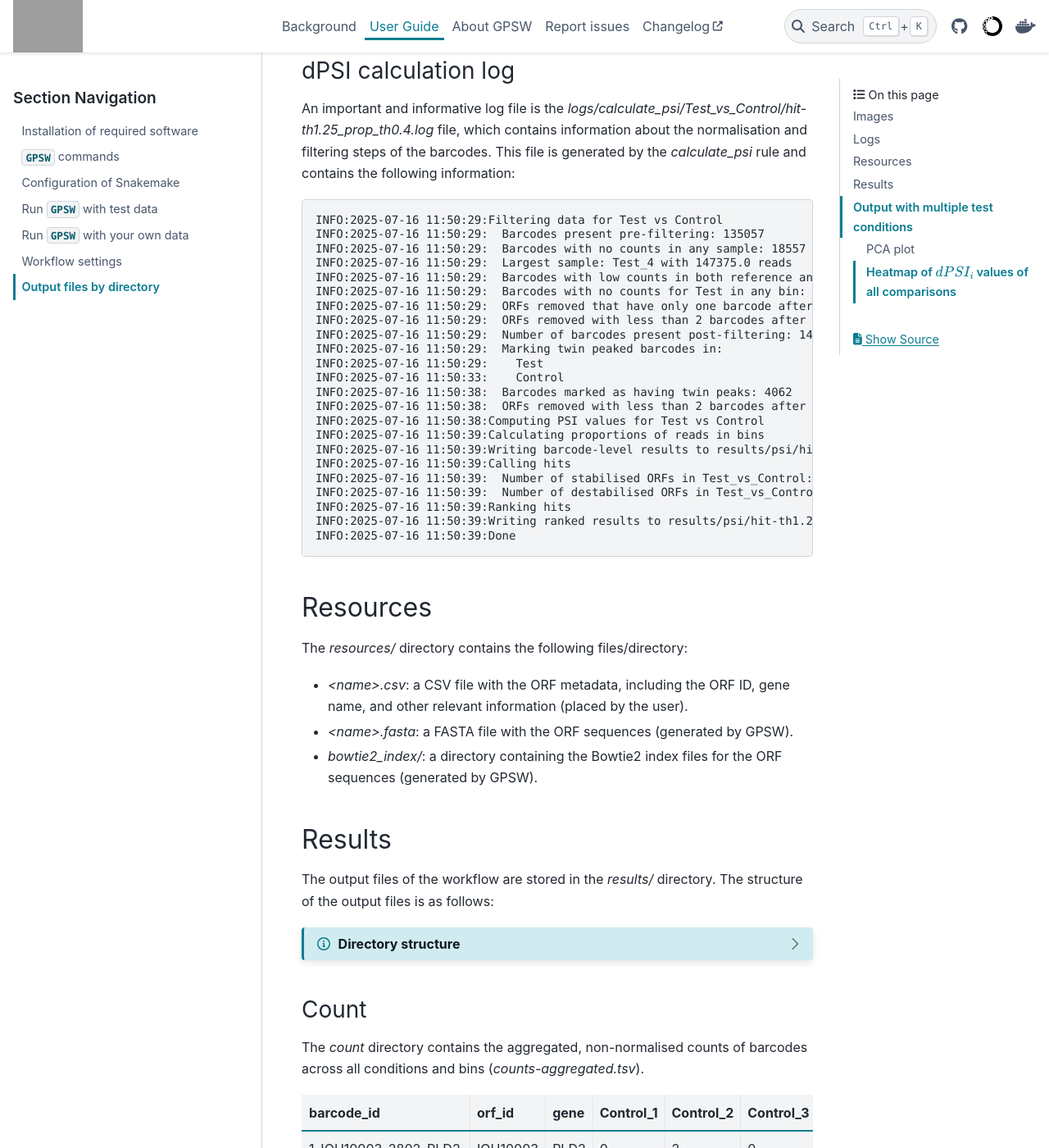
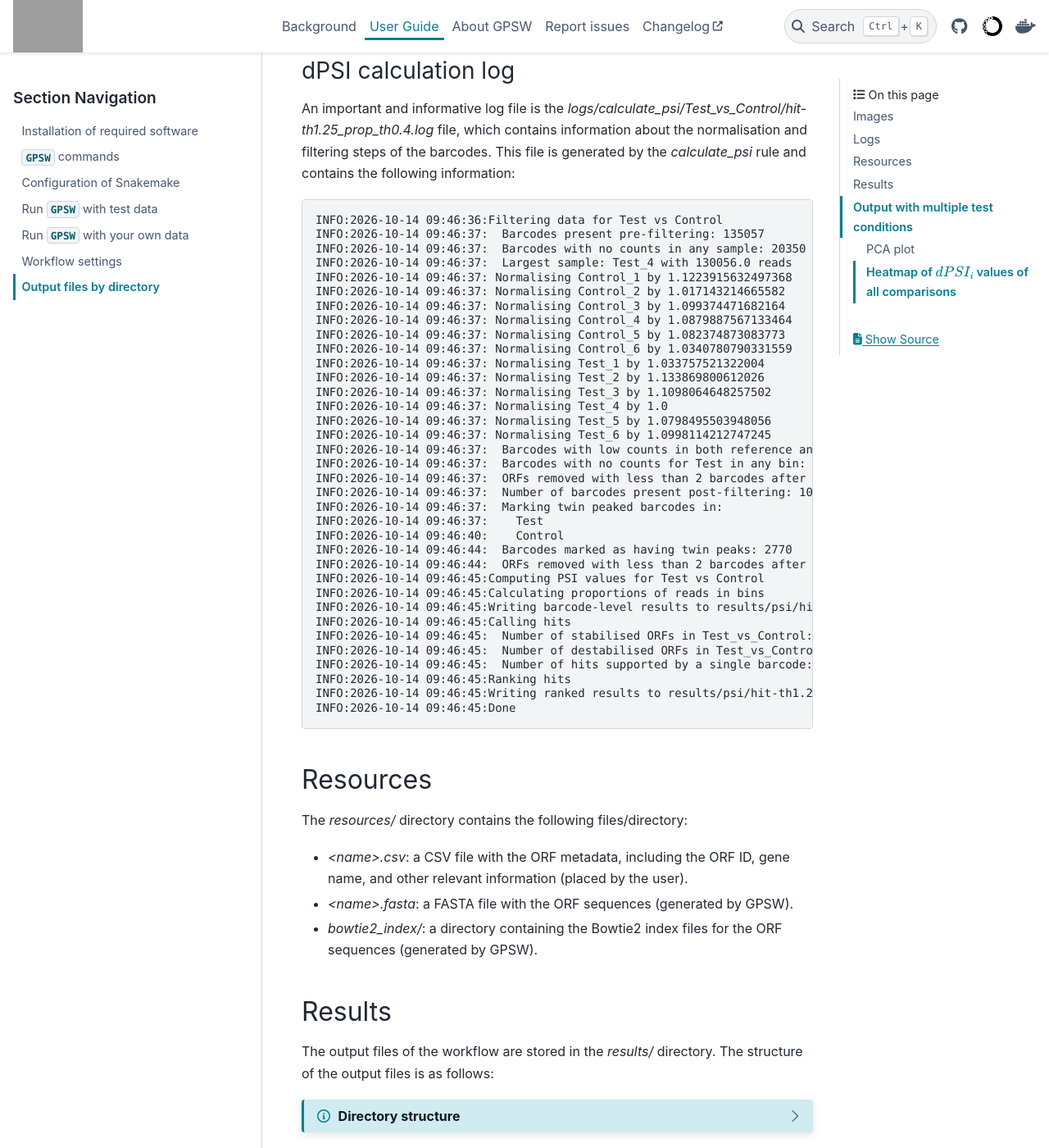
Before and after one commit to niekwit/gps-orfeome, a Sphinx documentation site: the page built from docs/output_files_by_directory.rst, in a window 1280 px wide and 1400 px high, scrolled down 778 px. Shown: the whole window at 82% size. Built offline with Sphinx 7.4.7 and the PyData theme 0.15.4, drawn with Linux system fonts in a browser that asks for light colours; some of the changed lines change nothing that is shown; some of the changed text lies outside the part shown; grey boxes are pictures that could not be loaded.

Commit message:
added new outputs

```diff
--- a/docs/output_files_by_directory.rst
+++ b/docs/output_files_by_directory.rst
@@ -26,66 +26,69 @@
 
       logs/
       ├── bowtie2
-      │   └── index.log
+      │   └── index.log
       ├── calculate_psi
-      │   └── Test_vs_Control
-      │       └── hit-th1.25_prop_th0.4.log
+      │   └── Test_vs_Control
+      │       └── hit-th1.25_prop_th0.4.log
       ├── count
-      │   ├── aggregate_counts.log
-      │   ├── Control_1.log
-      │   ├── Control_2.log
-      │   ├── Control_3.log
-      │   ├── Control_4.log
-      │   ├── Control_5.log
-      │   ├── Control_6.log
-      │   ├── Test_1.log
-      │   ├── Test_2.log
-      │   ├── Test_3.log
-      │   ├── Test_4.log
-      │   ├── Test_5.log
-      │   └── Test_6.log
+      │   ├── aggregate_counts.log
+      │   ├── Control_1.log
+      │   ├── Control_2.log
+      │   ├── Control_3.log
+      │   ├── Control_4.log
+      │   ├── Control_5.log
+      │   ├── Control_6.log
+      │   ├── Test_1.log
+      │   ├── Test_2.log
+      │   ├── Test_3.log
+      │   ├── Test_4.log
+      │   ├── Test_5.log
+      │   └── Test_6.log
       ├── create_fasta.log
       ├── cutadapt
-      │   ├── Control_1.log
-      │   ├── Control_2.log
-      │   ├── Control_3.log
-      │   ├── Control_4.log
-      │   ├── Control_5.log
-      │   ├── Control_6.log
-      │   ├── Test_1.log
-      │   ├── Test_2.log
-      │   ├── Test_3.log
-      │   ├── Test_4.log
-      │   ├── Test_5.log
-      │   └── Test_6.log
+      │   ├── Control_1.log
+      │   ├── Control_2.log
+      │   ├── Control_3.log
+      │   ├── Control_4.log
+      │   ├── Control_5.log
+      │   ├── Control_6.log
+      │   ├── Test_1.log
+      │   ├── Test_2.log
+      │   ├── Test_3.log
+      │   ├── Test_4.log
+      │   ├── Test_5.log
+      │   └── Test_6.log
       ├── fastqc
-      │   ├── Control_1.log
-      │   ├── Control_2.log
-      │   ├── Control_3.log
-      │   ├── Control_4.log
-      │   ├── Control_5.log
-      │   ├── Control_6.log
-      │   ├── Test_1.log
-      │   ├── Test_2.log
-      │   ├── Test_3.log
-      │   ├── Test_4.log
-      │   ├── Test_5.log
-      │   └── Test_6.log
+      │   ├── Control_1.log
+      │   ├── Control_2.log
+      │   ├── Control_3.log
+      │   ├── Control_4.log
+      │   ├── Control_5.log
+      │   ├── Control_6.log
+      │   ├── Test_1.log
+      │   ├── Test_2.log
+      │   ├── Test_3.log
+      │   ├── Test_4.log
+      │   ├── Test_5.log
+      │   └── Test_6.log
       ├── missed-rgrnas.log
       ├── multiqc
-      │   └── multiqc.log
+      │   └── multiqc.log
       ├── plot-alignment-rate.log
       ├── plot-coverage.log
       ├── plot_histograms
-      │   └── hit-th1.25_prop_th0.4.log
+      │   └── hit-th1.25_prop_th0.4_Test_vs_Control.log
       ├── plot_psi
-      │   ├── ddpsi_twin_peaks_hit-th1.25_prop_th0.4_Test_vs_Control.log
-      │   ├── dpsi_rank_hit-th1.25_prop_th0.4.log
-      │   └── hit-th1.25_prop_th0.4.log
-      └── snakemake
-         └── 2025-07-16_11-49-52_snakemake.log
+      │   ├── ddpsi_twin_peaks_hit-th1.25_prop_th0.4_Test_vs_Control.log
+      │   ├── dpsi_rank_hit-th1.25_prop_th0.4_Test_vs_Control.log
+      │   ├── dpsi_vs_sd_hit-th1.25_prop_th0.4_Test_vs_Control.log
+      │   ├── hit-th1.25_prop_th0.4_Test_vs_Control.log
+      │   └── twin_peaks_sensitivity_hit-th1.25_prop_th0.4_Test_vs_Control.log
+      ├── snakemake
+      │   └── 2026-10-14_09-45-49_snakemake.log
+      └── twin_peaks_sensitivity
+         └── hit-th1.25_prop_th0.4_Test_vs_Control.log
 
-      10 directories, 48 files
 
 
 dPSI calculation log
@@ -95,29 +98,41 @@
 
 .. code-block:: text
 
-   INFO:2025-07-16 11:50:29:Filtering data for Test vs Control
-   INFO:2025-07-16 11:50:29:  Barcodes present pre-filtering: 135057
-   INFO:2025-07-16 11:50:29:  Barcodes with no counts in any sample: 18557
-   INFO:2025-07-16 11:50:29:  Largest sample: Test_4 with 147375.0 reads
-   INFO:2025-07-16 11:50:29:  Barcodes with low counts in both reference and test condition: 97854
-   INFO:2025-07-16 11:50:29:  Barcodes with no counts for Test in any bin: 0
-   INFO:2025-07-16 11:50:29:  ORFs removed that have only one barcode after filtering: 0
-   INFO:2025-07-16 11:50:29:  ORFs removed with less than 2 barcodes after filtering: 0
-   INFO:2025-07-16 11:50:29:  Number of barcodes present post-filtering: 14559
-   INFO:2025-07-16 11:50:29:  Marking twin peaked barcodes in:
-   INFO:2025-07-16 11:50:29:    Test
-   INFO:2025-07-16 11:50:33:    Control
-   INFO:2025-07-16 11:50:38:  Barcodes marked as having twin peaks: 4062
-   INFO:2025-07-16 11:50:38:  ORFs removed with less than 2 barcodes after removing  barcodes with twin peaks: 2632
-   INFO:2025-07-16 11:50:38:Computing PSI values for Test vs Control
-   INFO:2025-07-16 11:50:39:Calculating proportions of reads in bins
-   INFO:2025-07-16 11:50:39:Writing barcode-level results to results/psi/hit-th1.25_prop_th0.4/Test_vs_Control_barcode.summary.csv
-   INFO:2025-07-16 11:50:39:Calling hits
-   INFO:2025-07-16 11:50:39:  Number of stabilised ORFs in Test_vs_Control: 5
-   INFO:2025-07-16 11:50:39:  Number of destabilised ORFs in Test_vs_Control: 13
-   INFO:2025-07-16 11:50:39:Ranking hits
-   INFO:2025-07-16 11:50:39:Writing ranked results to results/psi/hit-th1.25_prop_th0.4/Test_vs_Control_gene.summary.csv
-   INFO:2025-07-16 11:50:39:Done
+   INFO:2026-10-14 09:46:36:Filtering data for Test vs Control
+   INFO:2026-10-14 09:46:37:  Barcodes present pre-filtering: 135057
+   INFO:2026-10-14 09:46:37:  Barcodes with no counts in any sample: 20350
+   INFO:2026-10-14 09:46:37:  Largest sample: Test_4 with 130056.0 reads
+   INFO:2026-10-14 09:46:37: Normalising Control_1 by 1.1223915632497368
+   INFO:2026-10-14 09:46:37: Normalising Control_2 by 1.017143214665582
+   INFO:2026-10-14 09:46:37: Normalising Control_3 by 1.099374471682164
+   INFO:2026-10-14 09:46:37: Normalising Control_4 by 1.0879887567133464
+   INFO:2026-10-14 09:46:37: Normalising Control_5 by 1.082374873083773
+   INFO:2026-10-14 09:46:37: Normalising Control_6 by 1.0340780790331559
+   INFO:2026-10-14 09:46:37: Normalising Test_1 by 1.033757521322004
+   INFO:2026-10-14 09:46:37: Normalising Test_2 by 1.133869800612026
+   INFO:2026-10-14 09:46:37: Normalising Test_3 by 1.1098064648257502
+   INFO:2026-10-14 09:46:37: Normalising Test_4 by 1.0
+   INFO:2026-10-14 09:46:37: Normalising Test_5 by 1.0798495503948056
+   INFO:2026-10-14 09:46:37: Normalising Test_6 by 1.0998114212747245
+   INFO:2026-10-14 09:46:37:  Barcodes with low counts in both reference and test condition: 100271
+   INFO:2026-10-14 09:46:37:  Barcodes with no counts for Test in any bin: 0
+   INFO:2026-10-14 09:46:37:  ORFs removed with less than 2 barcodes after filtering: 3824
+   INFO:2026-10-14 09:46:37:  Number of barcodes present post-filtering: 10612
+   INFO:2026-10-14 09:46:37:  Marking twin peaked barcodes in:
+   INFO:2026-10-14 09:46:37:    Test
+   INFO:2026-10-14 09:46:40:    Control
+   INFO:2026-10-14 09:46:44:  Barcodes marked as having twin peaks: 2770
+   INFO:2026-10-14 09:46:44:  ORFs removed with less than 2 barcodes after removing  barcodes with twin peaks: 1937
+   INFO:2026-10-14 09:46:45:Computing PSI values for Test vs Control
+   INFO:2026-10-14 09:46:45:Calculating proportions of reads in bins
+   INFO:2026-10-14 09:46:45:Writing barcode-level results to results/psi/hit-th1.25_prop_th0.4/Test_vs_Control_barcode.summary.csv
+   INFO:2026-10-14 09:46:45:Calling hits
+   INFO:2026-10-14 09:46:45:  Number of stabilised ORFs in Test_vs_Control: 3
+   INFO:2026-10-14 09:46:45:  Number of destabilised ORFs in Test_vs_Control: 10
+   INFO:2026-10-14 09:46:45:  Number of hits supported by a single barcode: 0
+   INFO:2026-10-14 09:46:45:Ranking hits
+   INFO:2026-10-14 09:46:45:Writing ranked results to results/psi/hit-th1.25_prop_th0.4/Test_vs_Control_gene.summary.csv
+   INFO:2026-10-14 09:46:45:Done
 
 
 Resources
@@ -143,70 +158,70 @@
 
       results/
       ├── count
-      │   └── counts-aggregated.tsv
+      │   └── counts-aggregated.tsv
       ├── psi
-      │   └── hit-th1.25_prop_th0.4
-      │       ├── Test_vs_Control_barcode.summary.csv
-      │       ├── Test_vs_Control_ddpsi_twin_peaks.csv
-      │       └── Test_vs_Control_gene.summary.csv
+      │   └── hit-th1.25_prop_th0.4
+      │       ├── Test_vs_Control_barcode.summary.csv
+      │       ├── Test_vs_Control_ddpsi_twin_peaks.csv
+      │       ├── Test_vs_Control_gene.summary.csv
+      │       └── Test_vs_Control_twin_peaks_sensitivity.csv
       ├── psi_plots
-      │   └── hit-th1.25_prop_th0.4
-      │       ├── Test_vs_Control
-      │       │   ├── destabilised
-      │       │   │   ├── AP2M1_IOH21478.pdf
-      │       │   │   ├── C3orf36_D52948.pdf
-      │       │   │   ├── C6orf201_U11005.pdf
-      │       │   │   ├── CDK16_D4804.pdf
-      │       │   │   ├── CXorf40B_IOH9866.pdf
-      │       │   │   ├── EIF3I_IOH3628.pdf
-      │       │   │   ├── GNAS_IOH39616.pdf
-      │       │   │   ├── INHBE_U3932.pdf
-      │       │   │   ├── MAPK8IP2_U13451.pdf
-      │       │   │   ├── PRPH2_IOH61916.pdf
-      │       │   │   ├── RPS18_IOH41520.pdf
-      │       │   │   ├── SCAMP1_IOH12951.pdf
-      │       │   │   └── UBL5_U5662.pdf
-      │       │   └── stabilised
-      │       │       ├── 0_U14469.pdf
-      │       │       ├── APOA2_IOH7290.pdf
-      │       │       ├── CHST9_IOH80001.pdf
-      │       │       ├── SLC31A2_U13112.pdf
-      │       │       └── XKR8_IOH14631.pdf
-      │       ├── Test_vs_Control_ddpsi_twin_peaks.pdf
-      │       ├── Test_vs_Control_dpsi_histogram.pdf
-      │       ├── Test_vs_Control_dpsi_rank.pdf
-      │       ├── Test_vs_Control_dpsi_sd_histogram.pdf
-      │       └── Test_vs_Control_psi_histogram.pdf
+      │   └── hit-th1.25_prop_th0.4
+      │       ├── Test_vs_Control
+      │       │   ├── destabilised
+      │       │   │   ├── 10_IFITM3_IOH3178.pdf
+      │       │   │   ├── 1_ADAMTS5_IOH82044.pdf
+      │       │   │   ├── 2_RPS18_IOH41520.pdf
+      │       │   │   ├── 3_CXorf40B_IOH9866.pdf
+      │       │   │   ├── 4_C6orf201_U11005.pdf
+      │       │   │   ├── 5_PDPN_IOH46102.pdf
+      │       │   │   ├── 6_GNAS_IOH39616.pdf
+      │       │   │   ├── 7_ACAT1_IOH13002.pdf
+      │       │   │   ├── 8_C14orf147_IOH13958.pdf
+      │       │   │   └── 9_TMEM43_IOH27841.pdf
+      │       │   └── stabilised
+      │       │       ├── 1_CHST9_IOH80001.pdf
+      │       │       ├── 2_APOA2_IOH7290.pdf
+      │       │       └── 3_XKR8_IOH14631.pdf
+      │       ├── Test_vs_Control_ddpsi_twin_peaks.pdf
+      │       ├── Test_vs_Control_dpsi_histogram.pdf
+      │       ├── Test_vs_Control_dpsi_rank.pdf
+      │       ├── Test_vs_Control_dpsi_sd_histogram.pdf
+      │       ├── Test_vs_Control_dpsi_vs_sd.pdf
+      │       ├── Test_vs_Control_psi_histogram.pdf
+      │       ├── Test_vs_Control_sob_histogram.pdf
+      │       └── Test_vs_Control_twin_peaks_sensitivity.pdf
       ├── qc
-      │   ├── alignment-rates.pdf
-      │   ├── fastqc
-      │   │   ├── Control_1_fastqc.zip
-      │   │   ├── Control_1.html
-      │   │   ├── Control_2_fastqc.zip
-      │   │   ├── Control_2.html
-      │   │   ├── Control_3_fastqc.zip
-      │   │   ├── Control_3.html
-      │   │   ├── Control_4_fastqc.zip
-      │   │   ├── Control_4.html
-      │   │   ├── Control_5_fastqc.zip
-      │   │   ├── Control_5.html
-      │   │   ├── Control_6_fastqc.zip
-      │   │   ├── Control_6.html
-      │   │   ├── Test_1_fastqc.zip
-      │   │   ├── Test_1.html
-      │   │   ├── Test_2_fastqc.zip
-      │   │   ├── Test_2.html
-      │   │   ├── Test_3_fastqc.zip
-      │   │   ├── Test_3.html
-      │   │   ├── Test_4_fastqc.zip
-      │   │   ├── Test_4.html
-      │   │   ├── Test_5_fastqc.zip
-      │   │   ├── Test_5.html
-      │   │   ├── Test_6_fastqc.zip
-      │   │   └── Test_6.html
-      │   ├── missed-barcodes.pdf
-      │   ├── multiqc.html
-      │   └── sequence-coverage.pdf
+      │   ├── alignment-rates.csv
+      │   ├── alignment-rates.pdf
+      │   ├── fastqc
+      │   │   ├── Control_1_fastqc.zip
+      │   │   ├── Control_1.html
+      │   │   ├── Control_2_fastqc.zip
+      │   │   ├── Control_2.html
+      │   │   ├── Control_3_fastqc.zip
+      │   │   ├── Control_3.html
+      │   │   ├── Control_4_fastqc.zip
+      │   │   ├── Control_4.html
+      │   │   ├── Control_5_fastqc.zip
+      │   │   ├── Control_5.html
+      │   │   ├── Control_6_fastqc.zip
+      │   │   ├── Control_6.html
+      │   │   ├── Test_1_fastqc.zip
+      │   │   ├── Test_1.html
+      │   │   ├── Test_2_fastqc.zip
+      │   │   ├── Test_2.html
+      │   │   ├── Test_3_fastqc.zip
+      │   │   ├── Test_3.html
+      │   │   ├── Test_4_fastqc.zip
+      │   │   ├── Test_4.html
+      │   │   ├── Test_5_fastqc.zip
+      │   │   ├── Test_5.html
+      │   │   ├── Test_6_fastqc.zip
+      │   │   └── Test_6.html
+      │   ├── missed-barcodes.pdf
+      │   ├── multiqc.html
+      │   └── sequence-coverage.pdf
       └── trimmed
          ├── Control_1.qc.txt
          ├── Control_2.qc.txt
@@ -221,7 +236,8 @@
          ├── Test_5.qc.txt
          └── Test_6.qc.txt
 
-      11 directories, 65 files
+      11 directories, 67 files
+
 
 Count
 --------------------------------------------------------------------------------
@@ -302,7 +318,8 @@
    .. list-table::
       :header-rows: 1
 
-      * - barcode_id
+      * - Comparison
+        - barcode_id
         - orf_id
         - gene
         - Control_1
@@ -329,87 +346,95 @@
         - deltaPSI
         - delta_PSI_mean
         - delta_PSI_SD
-      * - 18_IOH10009_315_C9orf80
+        - agreeing_barcodes
+      * - Test_vs_Control
+        - 18_IOH10009_315_C9orf80
         - IOH10009
         - C9orf80
         - 0.0
-        - 0.047
-        - 0.047
         - 0.0
-        - 0.428
-        - 0.476
-        - 0.034
+        - 0.059
+        - 0.0
+        - 0.471
+        - 0.471
+        - 0.036
         - 0.0
         - 0.0
-        - 0.103
-        - 0.551
-        - 0.310
-        - 21.0
-        - 29.0
+        - 0.107
+        - 0.5
+        - 0.357
+        - 17.0
+        - 28.0
         - 4
         - False
+        - 4
+        - 5.353
+        - 5.107
+        - 5.151
+        - 5.025
+        - -0.246
+        - -0.126
+        - 0.149
         - 3
-        - 5.238
-        - 5.068
-        - 5.184
-        - 5.116
-        - -0.169
-        - -0.068
-        - 0.311
-      * - 19_IOH10009_315_C9orf80
+      * - Test_vs_Control
+        - 19_IOH10009_315_C9orf80
         - IOH10009
         - C9orf80
         - 0.0
-        - 0.066
-        - 0.133
+        - 0.071
+        - 0.071
         - 0.0
-        - 0.267
-        - 0.533
+        - 0.286
+        - 0.571
         - 0.0
-        - 0.043
+        - 0.048
         - 0.0
-        - 0.043
-        - 0.391
-        - 0.521
-        - 15.0
-        - 23.0
+        - 0.048
+        - 0.429
+        - 0.476
+        - 14.0
+        - 21.0
         - 4
         - False
+        - 4
+        - 5.214
+        - 5.286
+        - 5.151
+        - 5.025
+        - 0.071
+        - -0.126
+        - 0.149
         - 3
-        - 5.066
-        - 5.347
-        - 5.184
-        - 5.116
-        - 0.281
-        - -0.068
-        - 0.311
-      * - 20_IOH10009_315_C9orf80
+      * - Test_vs_Control
+        - 20_IOH10009_315_C9orf80
         - IOH10009
         - C9orf80
-        - 0.045
-        - 0.090
         - 0.0
-        - 0.272
-        - 0.272
-        - 0.318
+        - 0.05
+        - 0.0
+        - 0.35
+        - 0.3
+        - 0.3
         - 0.0
         - 0.0
-        - 0.05
-        - 0.2
-        - 0.65
-        - 0.1
-        - 22.0
+        - 0.059
+        - 0.235
+        - 0.647
+        - 0.059
         - 20.0
+        - 17.0
         - 4
-        - True
+        - False
+        - 4
+        - 4.8
+        - 4.706
+        - 5.151
+        - 5.025
+        - -0.094
+        - -0.126
+        - 0.149
         - 3
-        - NA
-        - NA
-        - 5.184
-        - 5.116
-        - NA
-        - -0.068
-        - 0.311
+
 
 
 - ``Test_vs_Control_gene.summary.csv``: a CSV file with the gene-level results. This file contains, among others, the mean dPSI for each gene, and whether a gene is stabilised/destabilised in the test condition compared to the control condition, as well as an associated ranking. ``agreeing_barcodes`` is the number of good barcodes whose dPSI has the same sign as the mean dPSI of the ORF, and ``single_barcode_hit`` is ``True`` for hits that are supported by fewer than two such barcodes (i.e. hits likely driven by a single barcode). These columns do not affect hit calling or ranking.
@@ -419,44 +444,49 @@
 
       * - orf_id
         - gene
+        - good_barcodes
         - delta_PSI_mean
-        - good_barcodes
+        - delta_PSI_SD
         - agreeing_barcodes
         - stabilised
         - destabilised
         - single_barcode_hit
         - stabilised_rank
         - destabilised_rank
-      * - IOH10176
-        - TYROBP
-        - 1.637
-        - 3
-        - 3
+      * - IOH80001
+        - CHST9
+        - 2
+        - 1.731
+        - 2.044
+        - 2
         - True
         - False
         - False
-        - 31
+        - 1
         - NA
-      * - IOH10333
-        - C10orf54
-        - 1.647
-        - 3
-        - 3
+      * - IOH7290
+        - APOA2
+        - 2
+        - 1.391
+        - 1.091
+        - 2
         - True
         - False
         - False
-        - 22
+        - 2
         - NA
-      * - IOH11069
-        - UBD
-        - -1.882
-        - 2
-        - 2
-        - False
+      * - IOH14631
+        - XKR8
+        - 4
+        - 1.388
+        - 1.044
+        - 4
         - True
         - False
+        - False
+        - 3
         - NA
-        - 1
+
 
 
 PSI Plots
@@ -572,44 +602,50 @@
 
    .. code-block:: text
 
-      This is cutadapt 4.9 with Python 3.12.10
-      Command line parameters: --cores 4 -g CCAGTAGGTCCACTATGAGT -l 20 -q 20 --discard-untrimmed -o results/trimmed/Control_1.fastq.gz reads/Control_1.fastq.gz
+      This is cutadapt 4.9 with Python 3.12.13
+      Command line parameters: --cores 4 -g CCAGTAGGTCCACTATGAGT...AGCTGTGTAAGCGGAACTAG -m 24 -M 30 --discard-untrimmed -o results/trimmed/Control_1.fastq.gz reads/Control_1.fastq.gz
       Processing single-end reads on 4 cores ...
-      Finished in 0.842 s (4.809 µs/read; 12.48 M reads/minute).
+      Finished in 1.009 s (5.763 µs/read; 10.41 M reads/minute).
 
       === Summary ===
 
       Total reads processed:                 175,000
-      Reads with adapters:                   174,492 (99.7%)
-      Reads written (passing filters):       174,492 (99.7%)
+      Reads with adapters:                   171,199 (97.8%)
+
+      == Read fate breakdown ==
+      Reads that were too short:               1,179 (0.7%)
+      Reads that were too long:                4,669 (2.7%)
+      Reads written (passing filters):       169,152 (96.7%)
 
       Total basepairs processed:    26,250,000 bp
-      Quality-trimmed:                  27,953 bp (0.1%)
-      Total written (filtered):      3,489,639 bp (13.3%)
+      Total written (filtered):      4,554,571 bp (17.4%)
 
       === Adapter 1 ===
 
-      Sequence: CCAGTAGGTCCACTATGAGT; Type: regular 5'; Length: 20; Trimmed: 174492 times
+      Sequence: CCAGTAGGTCCACTATGAGT...AGCTGTGTAAGCGGAACTAG; Type: linked; Length: 20+20; 5' trimmed: 171199 times; 3' trimmed: 171199 times
 
-      Minimum overlap: 3
+      Minimum overlap: 3+3
       No. of allowed errors:
       1-9 bp: 0; 10-19 bp: 1; 20 bp: 2
 
-      Overview of removed sequences
+      No. of allowed errors:
+      1-9 bp: 0; 10-19 bp: 1; 20 bp: 2
+
+      Overview of removed sequences at 5' end
       length	count	expect	max.err	error counts
-      3	133	2734.4	0	133
+      3	115	2734.4	0	115
       4	1	683.6	0	1
       18	3	0.0	1	2 1
       19	47	0.0	1	6 38 3
-      20	19984	0.0	2	17434 2236 314
-      21	19934	0.0	2	17471 2165 298
-      22	24169	0.0	2	21274 2541 354
-      23	25389	0.0	2	22189 2779 421
-      24	23155	0.0	2	20282 2529 344
-      25	24034	0.0	2	21051 2524 459
-      26	20808	0.0	2	18067 2310 431
-      27	16792	0.0	2	14576 1895 321
-      28	34	0.0	2	13 18 3
+      20	19580	0.0	2	17129 2155 296
+      21	19625	0.0	2	17229 2112 284
+      22	23834	0.0	2	20994 2506 334
+      23	24882	0.0	2	21758 2723 401
+      24	22684	0.0	2	19883 2464 337
+      25	23524	0.0	2	20627 2455 442
+      26	20396	0.0	2	17727 2250 419
+      27	16467	0.0	2	14327 1833 307
+      28	33	0.0	2	13 17 3
       31	1	0.0	2	1
       32	1	0.0	2	0 0 1
       33	1	0.0	2	1
@@ -618,7 +654,65 @@
       38	1	0.0	2	1
       40	1	0.0	2	1
       47	1	0.0	2	1
-      57	1	0.0	2	0 1
+
+
+
+      Overview of removed sequences at 3' end
+      length	count	expect	max.err	error counts
+      3	149	2734.4	0	149
+      4	1	683.6	0	1
+      5	2	170.9	0	2
+      8	1	2.7	0	1
+      43	1	0.0	2	1
+      66	1	0.0	2	1
+      67	1	0.0	2	1
+      69	1	0.0	2	1
+      73	2	0.0	2	2
+      75	1	0.0	2	1
+      81	1	0.0	2	1
+      82	1	0.0	2	0 1
+      83	1	0.0	2	1
+      84	2	0.0	2	2
+      85	1	0.0	2	0 1
+      86	1	0.0	2	1
+      87	2	0.0	2	1 1
+      88	6	0.0	2	3 1 2
+      89	3	0.0	2	3
+      90	1	0.0	2	0 1
+      91	2	0.0	2	1 1
+      92	60	0.0	2	50 9 1
+      93	7837	0.0	2	6535 941 361
+      94	9941	0.0	2	8274 1208 459
+      95	11433	0.0	2	9697 1287 449
+      96	11099	0.0	2	9423 1244 432
+      97	12241	0.0	2	10328 1409 504
+      98	11582	0.0	2	9809 1307 466
+      99	17914	0.0	2	15117 2193 604
+      100	19808	0.0	2	16695 2387 726
+      101	12155	0.0	2	10232 1500 423
+      102	11595	0.0	2	9666 1516 413
+      103	12674	0.0	2	10573 1652 449
+      104	12200	0.0	2	10222 1571 407
+      105	10078	0.0	2	8463 1269 346
+      106	9992	0.0	2	8382 1266 344
+      107	126	0.0	2	109 13 4
+      108	56	0.0	2	46 7 3
+      109	33	0.0	2	27 3 3
+      110	32	0.0	2	27 4 1
+      111	22	0.0	2	21 0 1
+      112	31	0.0	2	27 3 1
+      113	20	0.0	2	18 2
+      114	26	0.0	2	21 2 3
+      115	18	0.0	2	14 2 2
+      116	10	0.0	2	8 1 1
+      117	10	0.0	2	7 3
+      118	8	0.0	2	4 2 2
+      119	1	0.0	2	1
+      120	3	0.0	2	1 2
+      121	6	0.0	2	1 5
+      123	4	0.0	2	1 3
+      124	1	0.0	2	0 1
+      125	2	0.0	2	0 2
 
 
 Output with multiple test conditions
```
